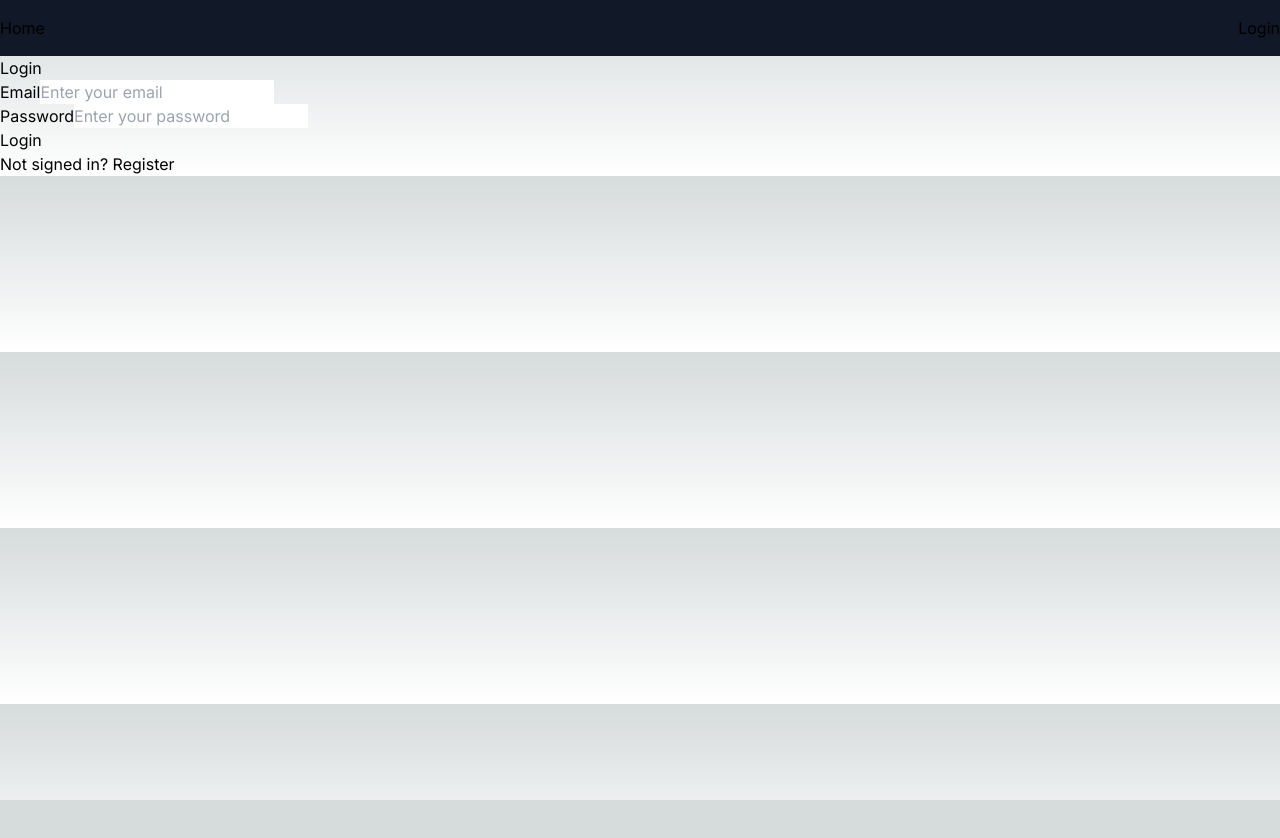
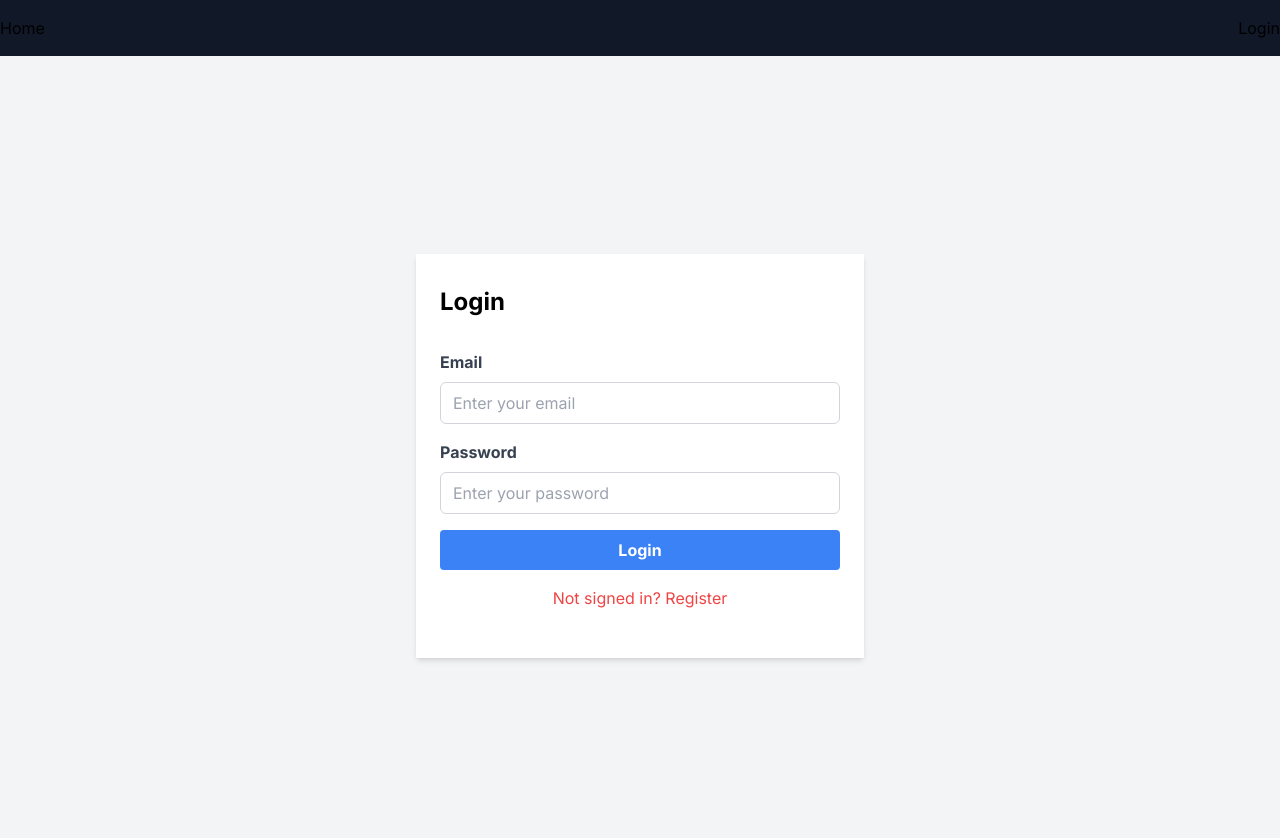
Before and after one commit to tbaskijera/betmet-frontend, a Next.js app: page /auth/login in a window 1280 px wide. Shown: the top 838 px of the page. Before the commit the page ends 800 px from the top, so only its background shows below. Built offline with nearby package versions, Linux system fonts and the light colour scheme.

Commit message:
BETMET-28 add style to login page

```diff
--- a/src/app/auth/login/page.jsx
+++ b/src/app/auth/login/page.jsx
@@ -22,32 +22,49 @@
   };
 
   return (
-    <div>
-      <div>
-        <h2>Login</h2>
+    <div className="flex flex-col items-center justify-center min-h-screen bg-gray-100">
+      <div className="max-w-md w-full px-6 py-8 bg-white shadow-md">
+        <h2 className="text-2xl font-bold mb-8">Login</h2>
         <form onSubmit={handleSubmit}>
-          <div>
-            <label htmlFor="email">Email</label>
+          <div className="mb-4">
+            <label
+              htmlFor="email"
+              className="block text-gray-700 font-bold mb-2"
+            >
+              Email
+            </label>
             <input
               type="email"
               id="email"
+              className="w-full px-3 py-2 border border-gray-300 rounded-md focus:outline-none focus:border-blue-500 text-black"
               placeholder="Enter your email"
               value={email}
               onChange={(e) => setEmail(e.target.value)}
             />
           </div>
-          <div>
-            <label htmlFor="password">Password</label>
+          <div className="mb-4">
+            <label
+              htmlFor="password"
+              className="block text-gray-700 font-bold mb-2"
+            >
+              Password
+            </label>
             <input
               type="password"
               id="password"
+              className="w-full px-3 py-2 border border-gray-300 rounded-md focus:outline-none focus:border-blue-500 text-black-500 text-black"
               placeholder="Enter your password"
               value={password}
               onChange={(e) => setPassword(e.target.value)}
             />
           </div>
-          <button type="submit">Login</button>
-          <div>
+          <button
+            type="submit"
+            className="w-full bg-blue-500 text-white font-bold py-2 px-4 rounded hover:bg-blue-700 focus:outline-none focus:bg-blue-700"
+          >
+            Login
+          </button>
+          <div className="m-4 text-center text-red-500">
             <Link href="/auth/register">Not signed in? Register</Link>
           </div>
         </form>
```
